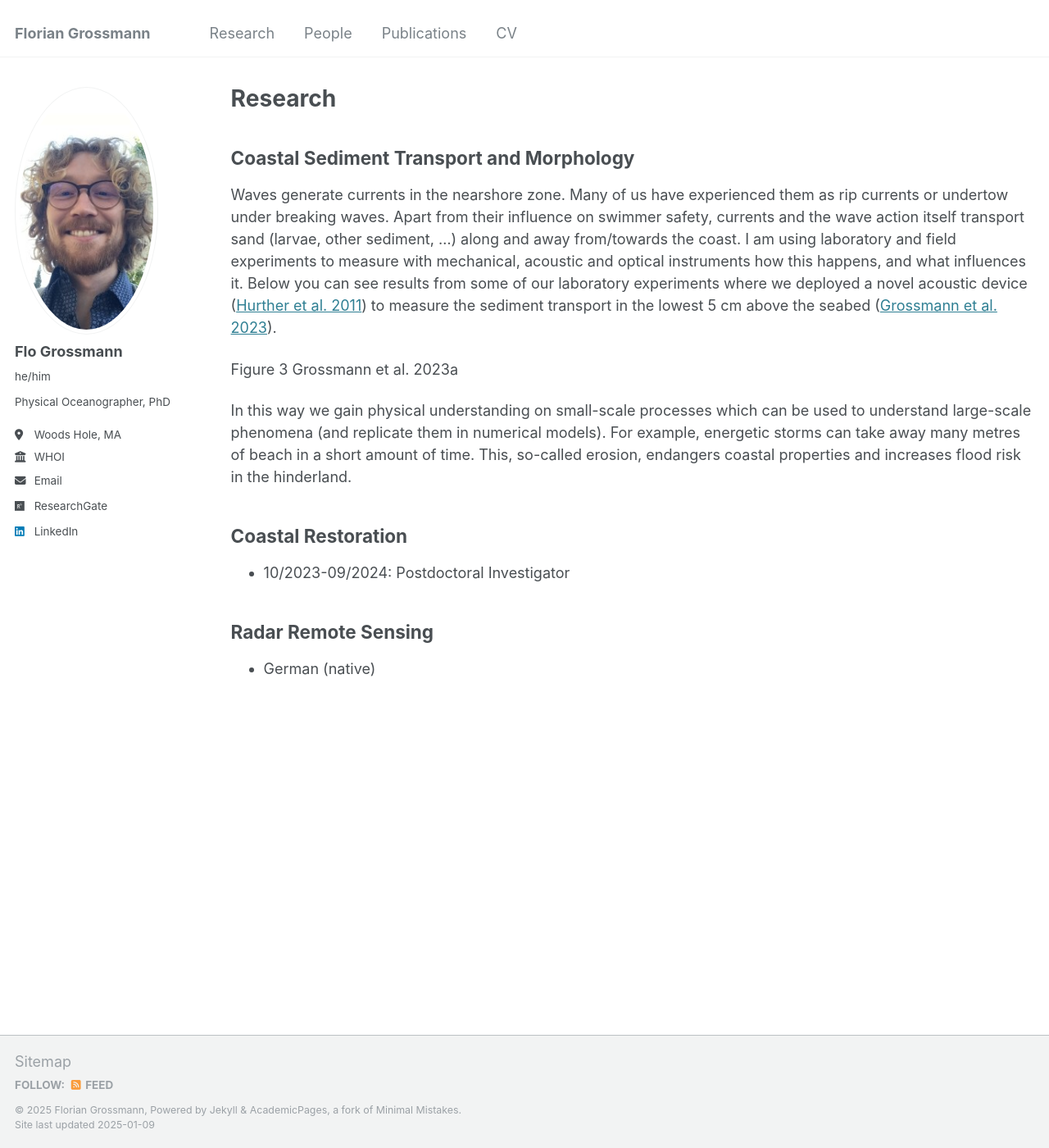
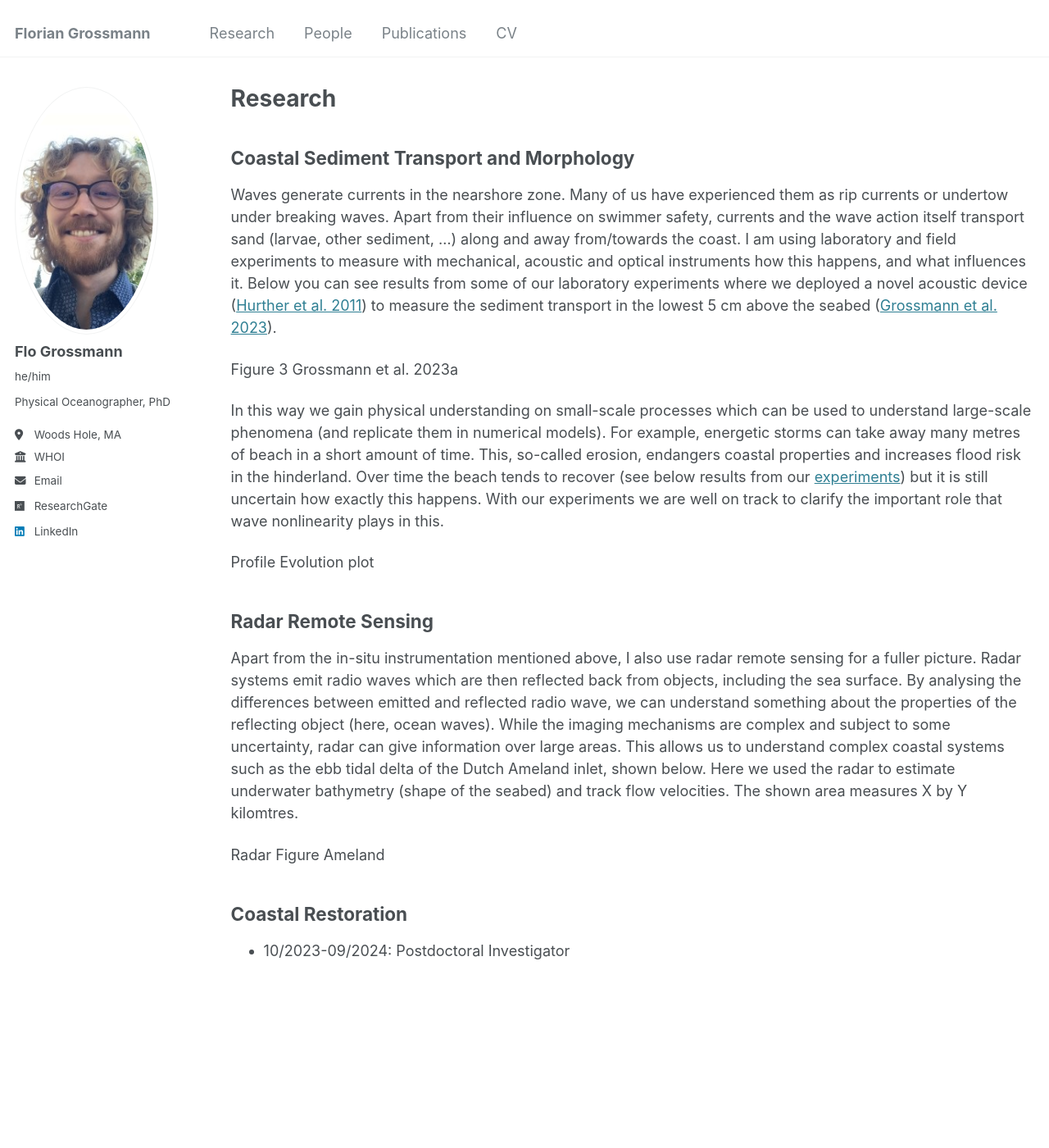
Before and after one commit to FlorianGrossmann/FlorianGrossmann.github.io, a Jekyll site: the page built from _pages/research.md, in a window 1280 px wide and 1400 px high. Shown: the whole window at 82% size. Built offline with Jekyll 4.4.1, drawn with Linux system fonts in a browser that asks for light colours.

Commit message:
Update research.md

```diff
--- a/_pages/research.md
+++ b/_pages/research.md
@@ -14,15 +14,16 @@ Waves generate currents in the nearshore zone. Many of us have experienced them
 
 Figure 3 Grossmann et al. 2023a
 
-In this way we gain physical understanding on small-scale processes which can be used to understand large-scale phenomena (and replicate them in numerical models). For example, energetic storms can take away many metres of beach in a short amount of time. This, so-called erosion, endangers coastal properties and increases flood risk in the hinderland.
+In this way we gain physical understanding on small-scale processes which can be used to understand large-scale phenomena (and replicate them in numerical models). For example, energetic storms can take away many metres of beach in a short amount of time. This, so-called erosion, endangers coastal properties and increases flood risk in the hinderland. Over time the beach tends to recover (see below results from our [experiments](https://doi.org/10.1016/j.coastaleng.2024.104561)) but it is still uncertain how exactly this happens. With our experiments we are well on track to clarify the important role that wave nonlinearity plays in this.
 
+Profile Evolution plot
 
+Radar Remote Sensing
+------
+Apart from the in-situ instrumentation mentioned above, I also use radar remote sensing for a fuller picture. Radar systems emit radio waves which are then reflected back from objects, including the sea surface. By analysing the differences between emitted and reflected radio wave, we can understand something about the properties of the reflecting object (here, ocean waves). While the imaging mechanisms are complex and subject to some uncertainty, radar can give information over large areas. This allows us to understand complex coastal systems such as the ebb tidal delta of the Dutch Ameland inlet, shown below. Here we used the radar to estimate underwater bathymetry (shape of the seabed) and track flow velocities. The shown area measures X by Y kilomtres.
+
+Radar Figure Ameland
 
 Coastal Restoration
 ------
 * 10/2023-09/2024: Postdoctoral Investigator
-
-
-Radar Remote Sensing
-------
-* German (native)
```
